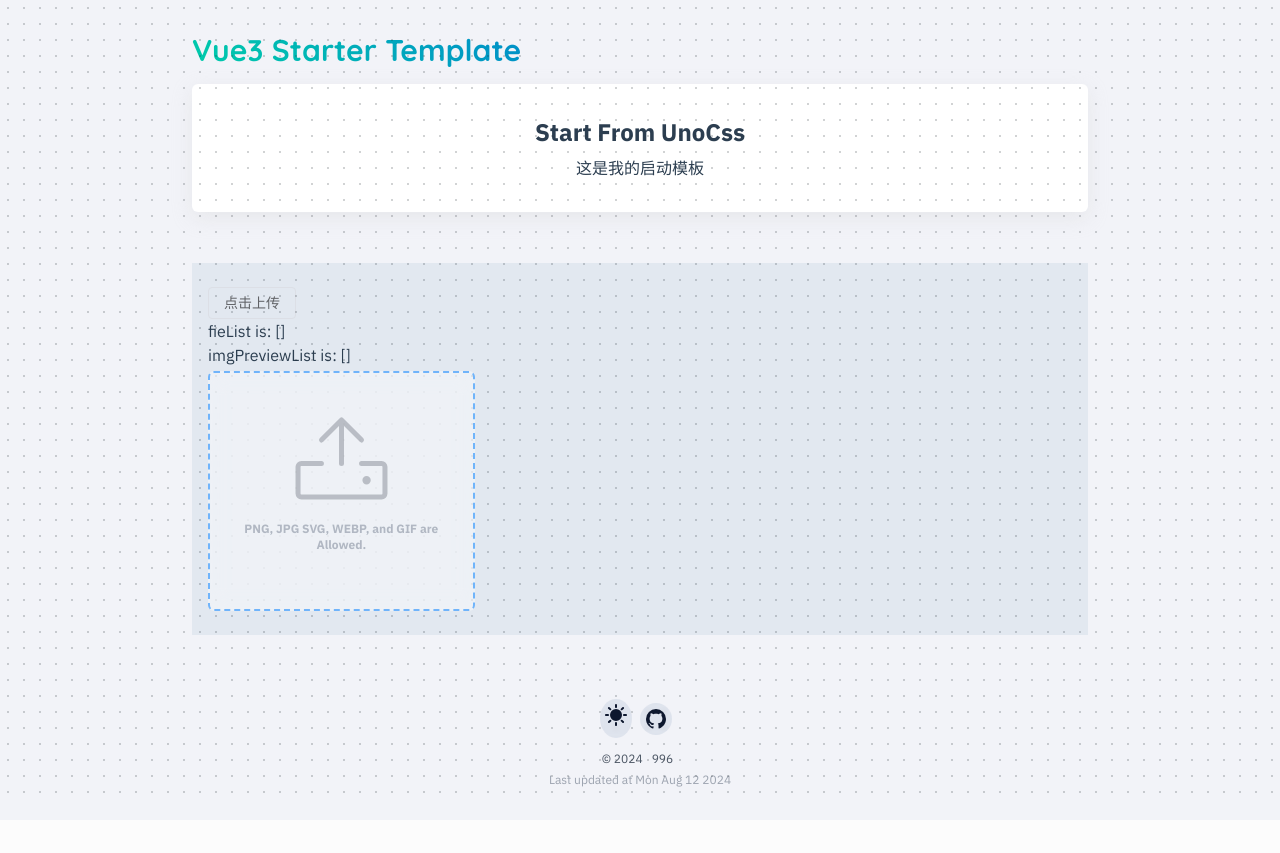
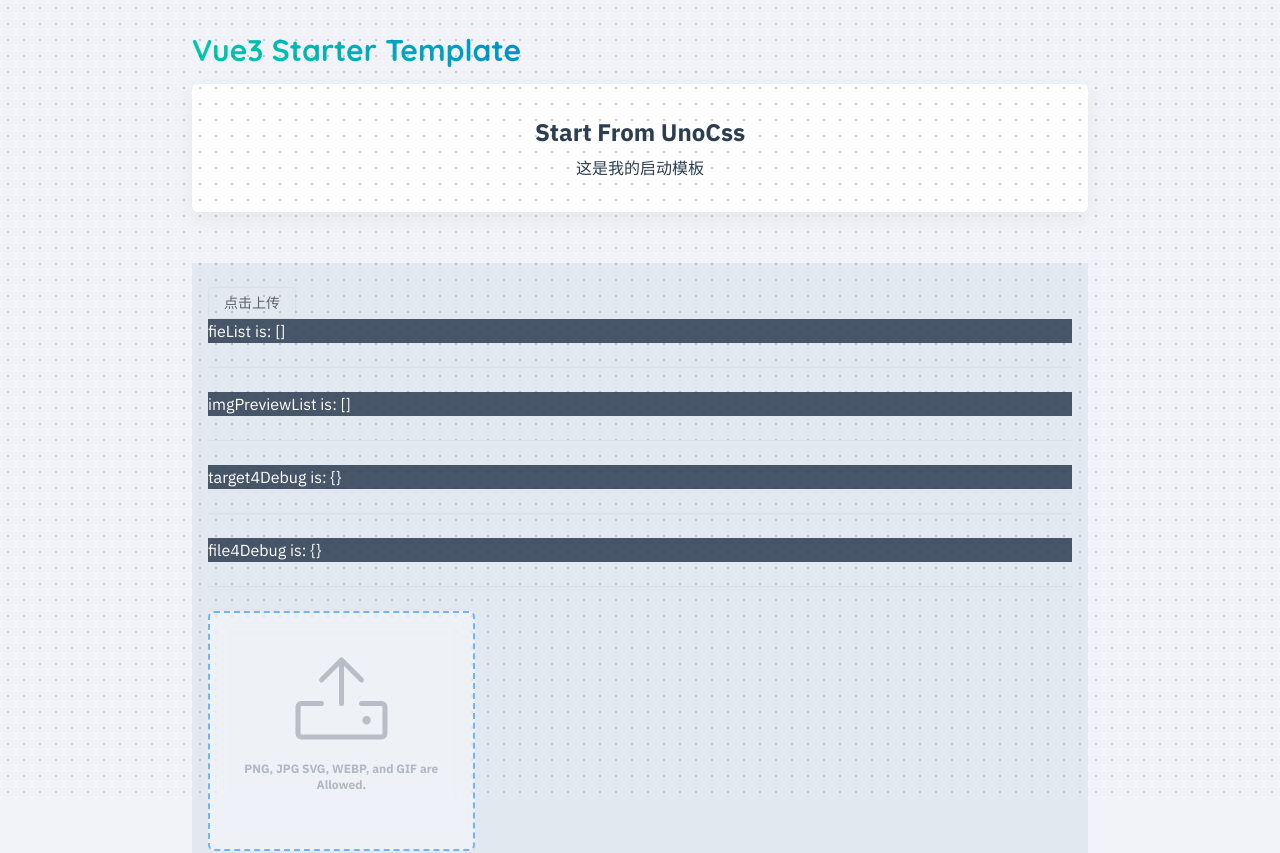
Before and after one commit to ImmerVison/phoenix-front, a Vue app: page / in a window 1280 px wide. Shown: the top 853 px of the page. Before the commit the page ends 820 px from the top, so only its background shows below. Built offline with nearby package versions, Linux system fonts and the light colour scheme; a web font is replaced by a local one.

Commit message:
:construction: bug原因在于target不是响应式的

```diff
--- a/package.json
+++ b/package.json
@@ -12,6 +12,7 @@
     "@vueuse/core": "^10.11.1",
     "axios": "^1.7.3",
     "element-plus": "^2.8.0",
+    "flatted": "^3.3.1",
     "vue": "^3.4.35",
     "vue-router": "4"
   },
--- a/src/components.d.ts
+++ b/src/components.d.ts
@@ -9,8 +9,8 @@ declare module 'vue' {
   export interface GlobalComponents {
     ElButton: typeof import('element-plus/es')['ElButton']
     ElDialog: typeof import('element-plus/es')['ElDialog']
+    ElDivider: typeof import('element-plus/es')['ElDivider']
     ElIcon: typeof import('element-plus/es')['ElIcon']
-    ElProgress: typeof import('element-plus/es')['ElProgress']
     ElUpload: typeof import('element-plus/es')['ElUpload']
     RouterLink: typeof import('vue-router')['RouterLink']
     RouterView: typeof import('vue-router')['RouterView']
--- a/src/components/Uploader.vue
+++ b/src/components/Uploader.vue
@@ -3,6 +3,9 @@
 
 import { uploader } from '~/api/app/uploader.js';
 
+const getRespResult = (resp) => {
+  return resp.data[0].src
+}
 // region 图片预览
 
 
@@ -204,7 +207,7 @@ const fileList = computed(() => {
   return imgPreviewList.value.map(imgPreview => ({
         uid: computed(() => imgPreview.raw.uid), // imgPreview.raw.uid的变化会导致uid的变化
         name: computed(() => imgPreview.raw.name),
-        url: computed(() => imgPreview.target.result),
+        url: ref(''),
         status: ref('uploading'), //自定义属性, 独立于imgPreviewList的status
         progress: ref(0),
         file: computed(() => {
@@ -270,6 +273,8 @@ const uploadErrorCount = computed(() => {
 });
 // endregion
 
+const file4Debug = ref({})
+
 // region 上传方法
 /**
  * 上传文件方法
@@ -306,9 +311,12 @@ const uploadFile = (file) => {
       .then(res => {
       //  file.onSuccess(res, originalFile);
       //   onSuccess(res, originalFile);
-        console.log(`进行上传成功的处理: ${JSON.stringify(res, null, 2)}`);
-        // handleSuccess(res, file);
-        file.onSuccess(res, file);
+
+
+
+        handleSuccess(res, file);
+        // file.onSuccess(res, file);
+
         console.log('上传成功处理完毕');
 
       })
@@ -413,48 +421,62 @@ const handleProgress = (event) => {
   }
 };
 
+
+
 /**
  * 处理上传成功
  * @param {Object} response - 响应对象
  * @param {UploadingFile} file - 上传的文件对象
  */
+
+//删除其中的url
+const fileList4ForDebug = computed(() => {
+
+  return fileList.value.map(item => {
+    const {url, file, ...rest} = item
+    return rest
+  })
+})
+
+const imgPreview4Debug = computed(() =>
+{
+  return imgPreviewList.value.map(item => {
+    const {target, ...rest} = item
+    return rest
+  })
+})
+
+const tmpVar4Debug = ref({})
 const handleSuccess = (response, file) => {
   try {
-    const uid = file.uid;
-    console.log(`file is: ${JSON.stringify(file, null, 2)}`);
-    console.log(`uid is: ${uid}`);
+
+    console.log(`执行handleSuccess: ${JSON.stringify(response, null, 2)}`);
+    const {url, ...rest} = file
+    file4Debug.value = rest
     const rootUrl = `${window.location.protocol}//${window.location.host}`;
-    const/**@type{CombinedFile} **/ target = fileList.value.find(item => item.uid === uid);
+    const/**@type{CombinedFile} **/ target = fileList.value.find(item => item.uid === file.uid);
+    tmpVar4Debug.value =  target
 
-
-    //for循环fileList
-    for (let i = 0; i < fileList.value.length; i++) {
-      console.log(`fileList[${i}] is: ${JSON.stringify(fileList.value[i], null, 2)}`);
-      if(fileList.value[i].uid === uid) {
-        console.log(`--------成功-----------`);
-      }
-    }
-
-    console.log(`target: ${JSON.stringify(target, null, 2)}`);
-    console.log(`response: ${JSON.stringify(response, null, 2)}`);
-
-    target.url = rootUrl + response.data[0].src;
-    target.progress = 100;
-    target.status = 'success';
-    setTimeout(() => {
-      target.status = 'done';
-    }, 3000);
+    // target.url = rootUrl + response.data[0].src;
+    // target.progress = 100;
+    // target.status = 'success';
+    // setTimeout(() => {
+    //   target.status = 'done';
+    //
+    // }, 3000);
   } catch (error) {
+    console.log(`执行handleSuccess时出错: ${JSON.stringify(error, null, 2)}`);
     alert(file.name + '上传失败');
-    fileList.value.find(item => item.uid === file.uid).status = 'exception';
+    // fileList.value.find(item => item.uid === file.uid).status = 'exception';
   } finally {
-    if (uploadingCount.value + waitingCount.value === 0) {
-      uploading.value = false;
-    }
-    if (waitingList.value.length) {
-      const nextFile = waitingList.value.shift();
-      uploadFile(nextFile);
-    }
+    console.log(`handleSuccess执行完毕`);
+    // if (uploadingCount.value + waitingCount.value === 0) {
+    //   uploading.value = false;
+    // }
+    // if (waitingList.value.length) {
+    //   const nextFile = waitingList.value.shift();
+    //   uploadFile(nextFile);
+    // }
   }
 };
 
@@ -597,8 +619,17 @@ const clearFileList = () => {
 
 
     <el-button @click="submitUpload">点击上传</el-button>
-    <p>fieList is: {{fileList}}</p>
-    <p>imgPreviewList is: {{JSON.stringify(imgPreviewList)}}</p>
+    <p class="bg-slate-600 text-white">fieList is: {{fileList}}</p>
+    <el-divider/>
+    <p class="bg-slate-600 text-white">imgPreviewList is: {{JSON.stringify(imgPreview4Debug)}}</p>
+    <el-divider/>
+
+    <p class="bg-slate-600 text-white">target4Debug is: {{JSON.stringify(tmpVar4Debug)}}</p>
+
+    <el-divider/>
+    <p class="bg-slate-600 text-white">file4Debug is: {{JSON.stringify(file4Debug)}}</p>
+    <el-divider/>
+
     <div class="max-w-7xl max-md:max-w-lg mx-auto">
       <div class="grid grid-cols-1 md:grid-cols-2 lg:grid-cols-3 gap-8 mt-1">
         <template v-for="(imgPreview, index) in imgPreviewList" :key="index">
```
Also changed, not shown: 1 other file (tests, documents, lock files or other folders).
